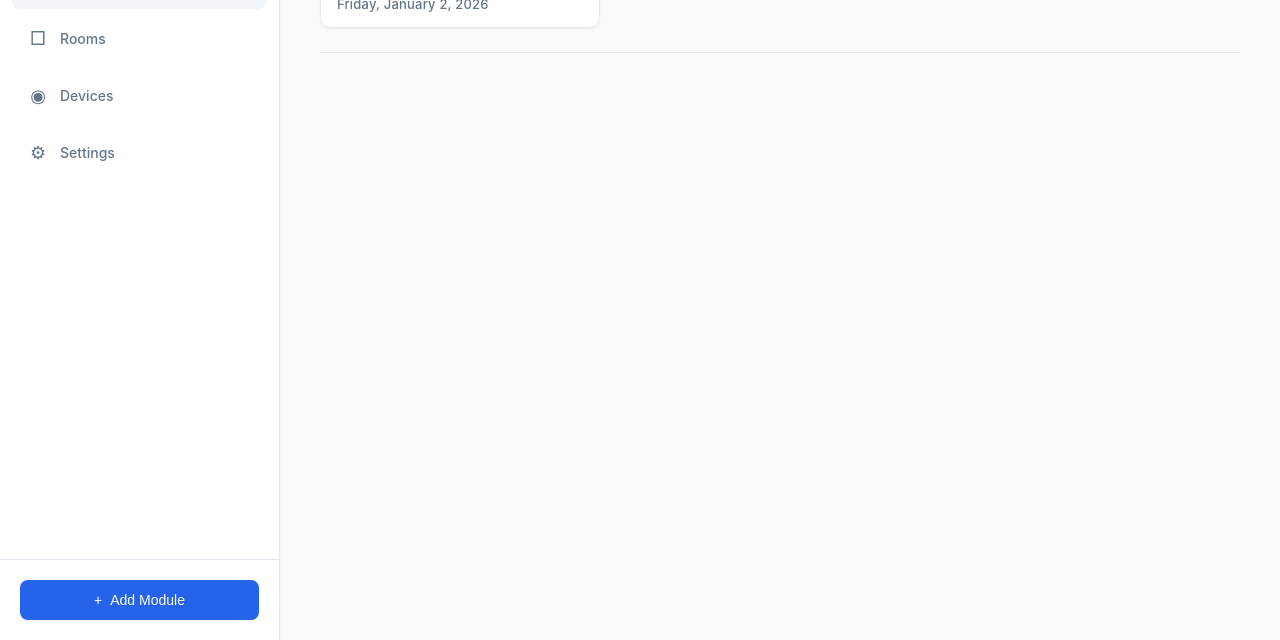
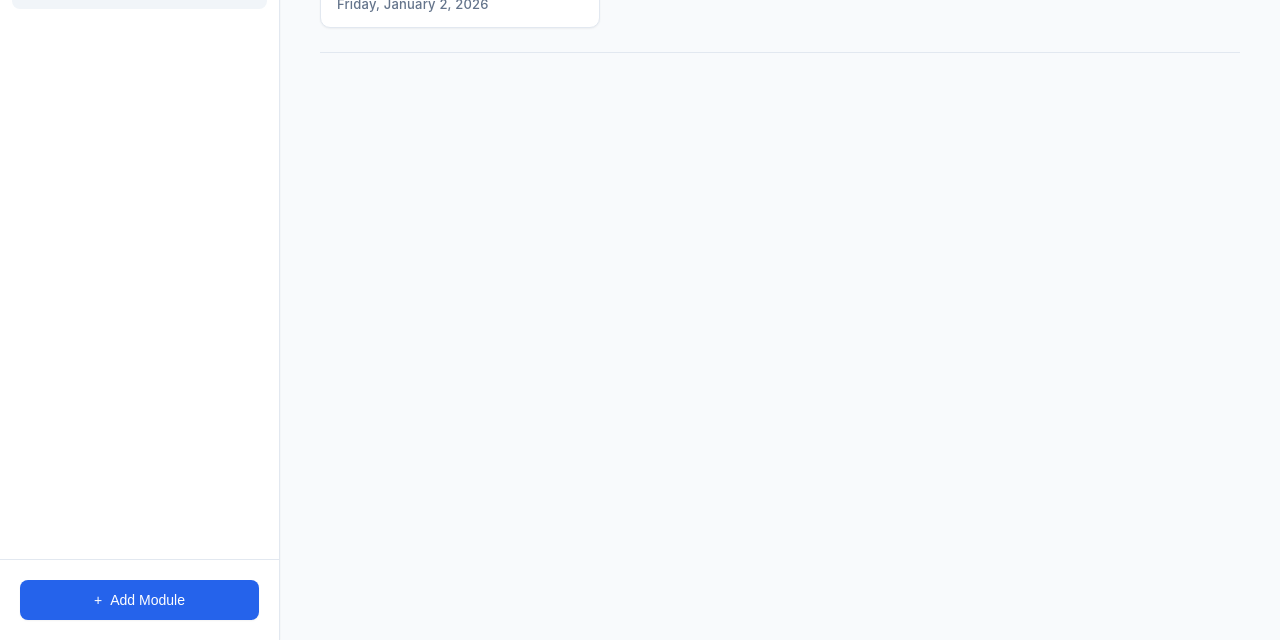
Before and after one commit to yigitcnsn/home-hub, a plain HTML site: page index.html in a window 1280 px wide. Shown: the part 160-800 px from the top of the page. Drawn offline with Linux system fonts and the light colour scheme.

Commit message:
Remove unused navigation items from sidebar in index.html

```diff
--- a/index.html
+++ b/index.html
@@ -19,18 +19,6 @@
                 <a href="#" class="nav-item active" data-view="dashboard">
                     <span class="nav-icon">≡</span>
                     <span class="nav-text">Dashboard</span>
-                </a>
-                <a href="#" class="nav-item" data-view="rooms">
-                    <span class="nav-icon">□</span>
-                    <span class="nav-text">Rooms</span>
-                </a>
-                <a href="#" class="nav-item" data-view="devices">
-                    <span class="nav-icon">◉</span>
-                    <span class="nav-text">Devices</span>
-                </a>
-                <a href="#" class="nav-item" data-view="settings">
-                    <span class="nav-icon">⚙</span>
-                    <span class="nav-text">Settings</span>
                 </a>
             </nav>
             <div class="sidebar-footer">
```
